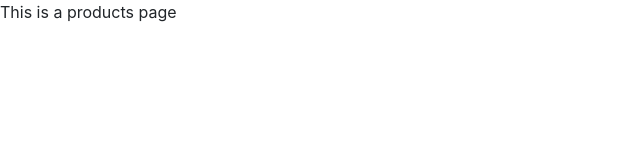
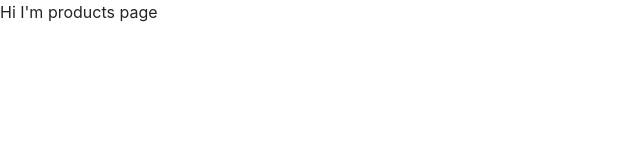
Before and after one commit to stillonwarpath/nuxt_fire_extinguisher, a Nuxt app: page /products in a window 1280 px wide. Shown: the top 160 px of the page, without its empty margins (0-640 px from the left). Built offline with nearby package versions, Linux system fonts and the light colour scheme.

Commit message:
Added id page for let users navigate to /products/id.

```diff
--- a/pages/products.vue
+++ b/pages/products/id.vue
@@ -1,6 +1,6 @@
 <template>
     <div>
-        This is a products page
+        Hello I'm route /products/id
     </div>
 </template>
 
@@ -10,5 +10,4 @@ export default {
 </script>
 
 <style scoped>
-
 </style>
--- /dev/null
+++ b/pages/products/index.vue
@@ -0,0 +1,14 @@
+<template>
+    <div>
+        Hi I'm products page
+    </div>
+</template>
+
+<script>
+export default {
+}
+</script>
+
+<style scoped>
+
+</style>
```
